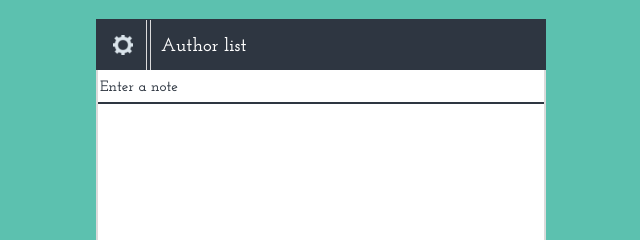
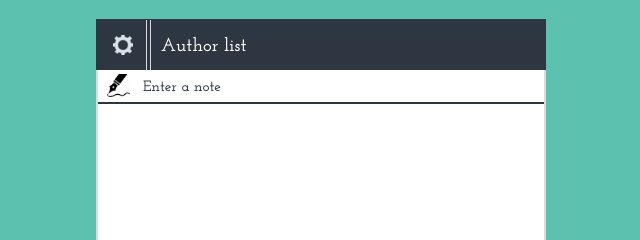
Before and after one commit to DrimerD/TODO-list, a plain HTML site: page index.html in a window 1280 px wide. Shown: the part 131-371 px from the top of the page, 319-959 px from the left. Drawn offline with nearby package versions, Linux system fonts and the light colour scheme.

Commit message:
Add styles input

```diff
--- a/style.css
+++ b/style.css
@@ -74,6 +74,11 @@ img:hover{
     border-bottom: 2px solid #2e3641;
     width: 444px;
     height: 30px;
+    padding-left: 45px;
+    background-image: url(images/input.png);
+    background-repeat: no-repeat;
+    background-size: 23px;
+    background-position: 2% 45%;
 }
 .tdInput input[type="text"]::-webkit-input-placeholder {
     color: #2e3641;
```
Also changed, not shown: images/input.png (added).
